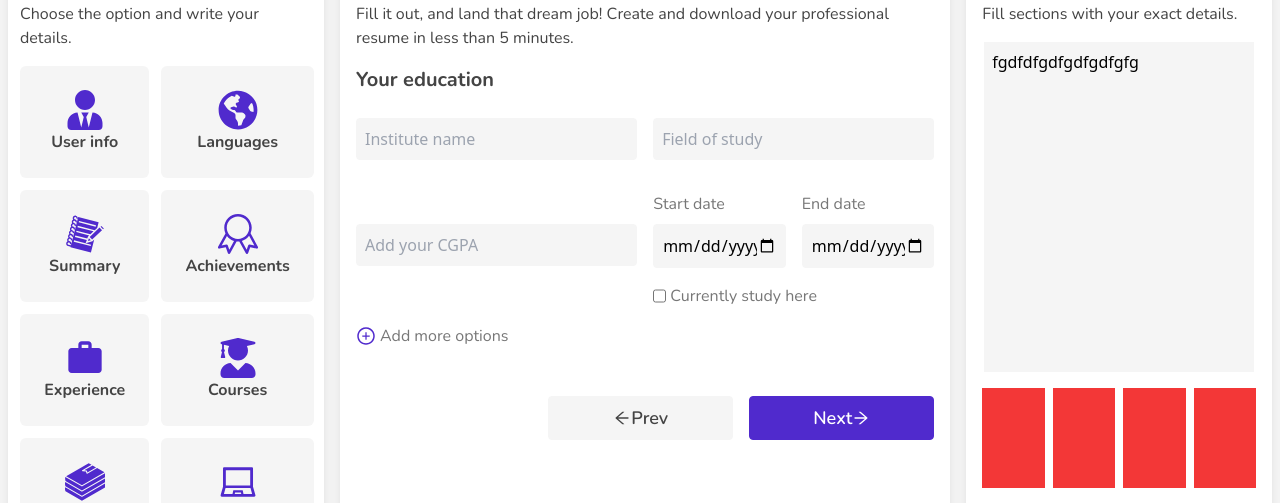
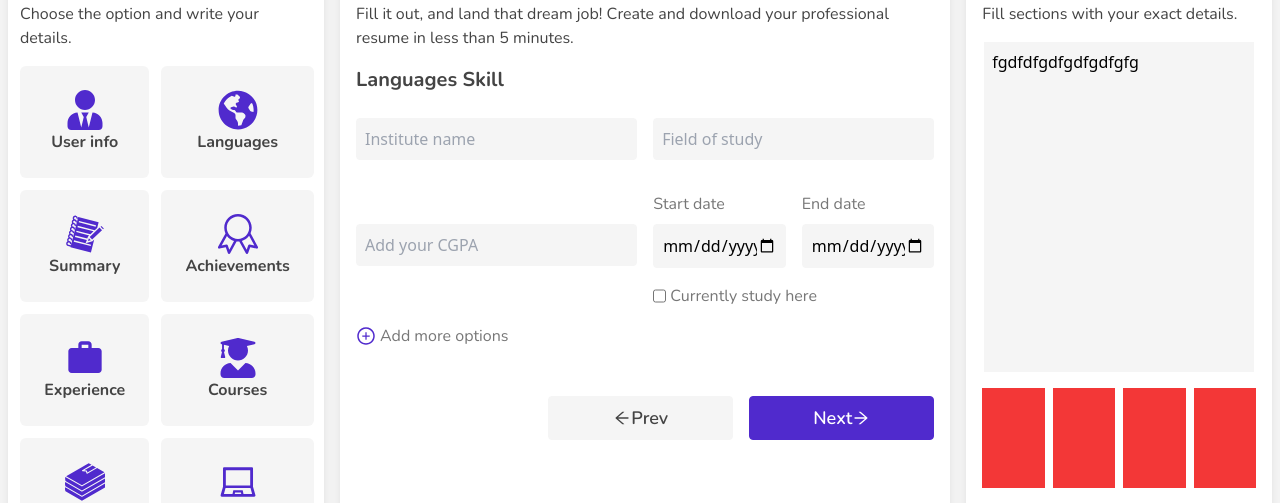
Before and after one commit to Sujoy-cb/resume-web, a React (Vite) app: page / in a window 1280 px wide. Shown: the part 178-681 px from the top of the page. Built offline with nearby package versions, Linux system fonts and the light colour scheme.

Commit message:
langauges start

```diff
--- a/src/components/HomeBody/HomeBody.jsx
+++ b/src/components/HomeBody/HomeBody.jsx
@@ -1,6 +1,7 @@
 // import DataInput from "../DataInput/DataInput";
 // import Experience from "../Experience/Experience";
-import Education from "../Education/Education";
+// import Education from "../Education/Education";
+import Languages from "../Languages/Languages";
 import Preview from "../Preview/Preview";
 import Sidebar from "../Sidebar/Sidebar";
 // import Summary from "../Summary/Summary";
@@ -13,7 +14,8 @@ const HomeBody = () => {
         {/* <DataInput /> */}
         {/* <Summary/> */}
         {/* <Experience/> */}
-        <Education/>
+        {/* <Education/> */}
+        <Languages/>
         <Preview />
       </div>
     </>
--- /dev/null
+++ b/src/components/Languages/Languages.jsx
@@ -0,0 +1,112 @@
+import { AiOutlineArrowLeft } from "react-icons/ai";
+import { AiOutlineArrowRight } from "react-icons/ai";
+import { AiOutlinePlusCircle } from "react-icons/ai";
+
+const Languages = () => {
+  return (
+    <>
+      <div className="w-[50%] bg-fcolor p-4 shadow-lg shadow-slate-100 rounded-md">
+        <h4 className="font-Nunito text-xl text-textColor font-semibold">
+          Add summary about you
+        </h4>
+        <p className="font-Nunito text-base text-textColor">
+          Fill it out, and land that dream job! Create and download your
+          professional resume in less than 5 minutes.
+        </p>
+        <div className="ex_inputs mt-4">
+          <h4 className="font-Nunito text-xl text-textColor font-bold">
+            Languages Skill
+          </h4>
+          <div className="ex_inputItems grid grid-cols-2 gap-4">
+            <div className="company_name mt-4">
+              <label htmlFor="">
+                <input
+                  className="border border-solid border-[#f5f5f5] bg-[#f5f5f5] w-full p-2 rounded mt-2 outline-none"
+                  type="text"
+                  placeholder="Institute name"
+                />
+              </label>
+            </div>
+            <div className="job_title mt-4">
+              <label htmlFor="">
+                <input
+                  className="border border-solid border-[#f5f5f5] bg-[#f5f5f5] w-full p-2 rounded mt-2 outline-none"
+                  type="text"
+                  placeholder="Field of study"
+                />
+              </label>
+            </div>
+            <div className="company_address mt-10">
+              <label htmlFor="">
+                <input
+                  className="border border-solid border-[#f5f5f5] bg-[#f5f5f5] w-full p-2 rounded mt-2 outline-none"
+                  type="text"
+                  placeholder="Add your CGPA"
+                />
+              </label>
+            </div>
+            <div className="grid grid-cols-2 gap-4">
+              <div className="date_of_birth mt-4">
+                <label htmlFor="">
+                  <p className="font-Nunito text-base text-[#777] font-normal">
+                    Start date
+                  </p>
+                  <input
+                    className="border border-solid border-[#f5f5f5] bg-[#f5f5f5] w-full p-2 rounded mt-2 outline-none"
+                    type="date"
+                  />
+                </label>
+              </div>
+              <div className="date_of_birth mt-4">
+                <label htmlFor="">
+                  <p className="font-Nunito text-base text-[#777] font-normal">
+                    End date
+                  </p>
+                  <input
+                    className="border border-solid border-[#f5f5f5] bg-[#f5f5f5] w-full p-2 rounded mt-2 outline-none"
+                    type="date"
+                  />
+                </label>
+              </div>
+              <div className="currently_study w-[200px] flex gap-1">
+                <input
+                  id="checkbox"
+                  type="checkbox"
+                />
+                <label
+                  htmlFor="checkbox"
+                  className="font-Nunito text-base text-[#777] font-normal">
+                  Currently study here
+                </label>
+              </div>
+            </div>
+          </div>
+        </div>
+        <div className="add_more flex mt-4 cursor-default">
+          <AiOutlinePlusCircle className="text-xl text-bcolor mt-[2px]" />
+          <span>
+            <p className="font-Nunito text-base text-[#777] font-normal ml-1">
+              Add more options
+            </p>
+          </span>
+        </div>
+        <div className="buttons flex justify-end">
+          <button
+            className="flex justify-center items-center bg-[#f5f5f5] w-[185px] h-[44px] mt-[48px] border border-solid border-[#f5f5f5] rounded font-Nunito text-lg text-textColor font-semibold mr-4 hover:bg-bcolor hover:text-[#fff] hover:border-[#502acd] transition duration-500 ease-in-out"
+            type="submit">
+            <AiOutlineArrowLeft />
+            Prev
+          </button>
+          <button
+            className="flex justify-center items-center bg-bcolor w-[185px] h-[44px] mt-[48px] border border-solid border-[#502acd] rounded font-Nunito text-lg text-[#fff] font-semibold"
+            type="submit">
+            Next
+            <AiOutlineArrowRight />
+          </button>
+        </div>
+      </div>
+    </>
+  )
+}
+
+export default Languages
```
